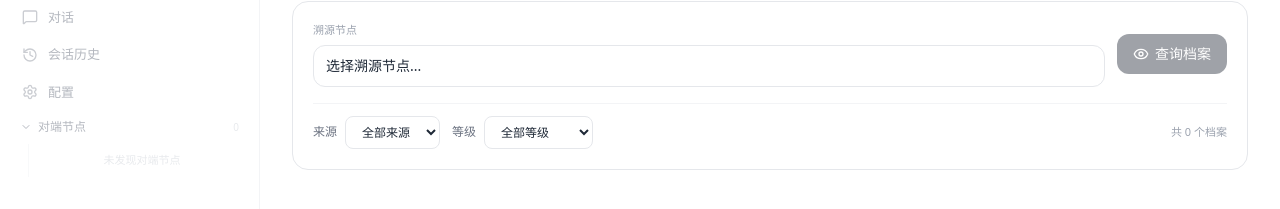
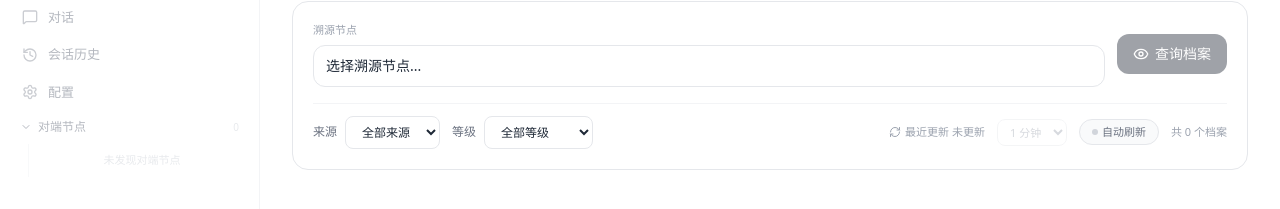
Before and after one commit to invictus-z/ATTP, a Vue app in the folder user/: page /#/trace/malicious in a window 1280 px wide. Shown: the part 134-343 px from the top of the page. Built offline with nearby package versions, Linux system fonts and the light colour scheme; what @attp/core would draw is missing.

Commit message:
dev: user 溯源渲染优化

```diff
--- a/user/src/views/trace/MaliciousView.vue
+++ b/user/src/views/trace/MaliciousView.vue
@@ -8,7 +8,7 @@
  *   GET /api/malicious/dossiers?source=&severity=&limit=
  *   GET /api/malicious/dossier/{did}
  */
-import { ref, computed, onMounted } from 'vue'
+import { ref, computed, onMounted, watch, onScopeDispose } from 'vue'
 import { useRoute } from 'vue-router'
 import {
   UserX, Eye, RefreshCw, CheckCircle2, Loader2, ChevronDown, ChevronRight,
@@ -31,6 +31,16 @@ const sourceFilter = ref('')
 const severityFilter = ref('')
 const dossiersData = ref<{ total: number; dossiers: MaliciousDossier[] } | null>(null)
 const loading = ref(false)
+
+// 自动刷新（可选）
+const autoRefresh = ref(false)
+const refreshIntervalSec = ref(60) // 60 / 180 / 300
+const lastUpdated = ref<number | null>(null) // ms 时间戳
+let refreshTimer: ReturnType<typeof setInterval> | null = null
+
+const lastUpdatedLabel = computed(() =>
+  lastUpdated.value ? new Date(lastUpdated.value).toLocaleTimeString('zh-CN', { hour12: false }) : '未更新',
+)
 
 const selectedDid = ref<string | null>(null)
 const detailOpen = ref(false)
@@ -55,13 +65,32 @@ async function fetchDossiers() {
     const qs = params.toString()
     const url = buildUrl(`/api/malicious/dossiers${qs ? '?' + qs : ''}`)
     const res = await apiFetch(url)
-    if (res.ok) dossiersData.value = res.data
+    if (res.ok) {
+      dossiersData.value = res.data
+      lastUpdated.value = Date.now()
+    }
   } catch {
     showToast('获取恶意档案失败', 'error')
   } finally {
     loading.value = false
   }
 }
+
+function startAutoRefresh() {
+  stopAutoRefresh()
+  refreshTimer = setInterval(() => { void fetchDossiers() }, refreshIntervalSec.value * 1000)
+}
+function stopAutoRefresh() {
+  if (refreshTimer) { clearInterval(refreshTimer); refreshTimer = null }
+}
+
+// 开关或间隔变化 → 重排定时器
+watch([autoRefresh, refreshIntervalSec], ([on]) => {
+  if (on) startAutoRefresh()
+  else stopAutoRefresh()
+})
+
+onScopeDispose(() => stopAutoRefresh())
 
 async function fetchDossierDetail(did: string) {
   if (!selectedNode.value) return
@@ -152,8 +181,26 @@ onMounted(() => {
                 <option value="banned">Banned</option>
               </select>
             </div>
-            <div class="ml-auto text-[11px] text-gray-400">
-              共 {{ dossiersData?.total ?? 0 }} 个档案
+            <div class="ml-auto flex items-center gap-3 text-[11px] text-gray-400">
+              <span class="flex items-center gap-1">
+                <RefreshCw class="w-3 h-3" :class="loading ? 'animate-spin' : ''" />
+                最近更新 {{ lastUpdatedLabel }}
+              </span>
+              <select v-model="refreshIntervalSec" :disabled="!autoRefresh"
+                class="px-2 py-1 text-[11px] border border-gray-200 rounded-lg bg-white disabled:opacity-40 focus:outline-none focus:ring-2 focus:ring-indigo-200"
+              >
+                <option :value="60">1 分钟</option>
+                <option :value="180">3 分钟</option>
+                <option :value="300">5 分钟</option>
+              </select>
+              <button @click="autoRefresh = !autoRefresh"
+                :class="['px-3 py-1 rounded-full text-[11px] font-medium border transition-colors flex items-center gap-1',
+                  autoRefresh ? 'bg-indigo-50 text-indigo-600 border-indigo-200' : 'bg-gray-50 text-gray-500 border-gray-200']"
+              >
+                <span class="w-1.5 h-1.5 rounded-full" :class="autoRefresh ? 'bg-indigo-500' : 'bg-gray-300'"></span>
+                自动刷新{{ autoRefresh ? '已开' : '' }}
+              </button>
+              <span>共 {{ dossiersData?.total ?? 0 }} 个档案</span>
             </div>
           </div>
         </div>
--- a/user/src/views/trace/TraceQueryView.vue
+++ b/user/src/views/trace/TraceQueryView.vue
@@ -37,6 +37,7 @@ const sessionIdInput = ref('')
 const didInput = ref('')
 const loading = ref(false)
 const activeTab = ref<'behavior' | 'reports' | 'alerts'>('behavior')
+const hasQueried = ref(false)
 
 // ─── 数据 ───
 const behaviorNodes = ref<HopNode[]>([])
@@ -84,19 +85,23 @@ const currentTriggerLoading = computed(() =>
   queryMode.value === 'vertical' ? vFlow.triggerLoading.value : hFlow.triggerLoading.value,
 )
 
-/** 状态展示：running | completed | failed | not_found | idle */
-const statusKind = computed<'idle' | 'running' | 'completed' | 'failed' | 'not_found'>(() => {
+/** 状态展示：running | completed | failed | not_found | uptodate | idle */
+const statusKind = computed<'idle' | 'running' | 'completed' | 'failed' | 'not_found' | 'uptodate'>(() => {
   const s = currentStatus.value
   if (!s) return 'idle'
   if (s.status === 'running' || s.status === 'already_running') return 'running'
-  if (s.status === 'completed') return s.triggered === false ? 'failed' : 'completed'
+  if (s.status === 'completed') {
+    if (s.triggered === false) {
+      // 已分析过、无新增 trace（旧报告仍有效）——不是失败
+      const r = s.reason || ''
+      if (r === 'no_unanalyzed_traces' || r === 'no_new_traces') return 'uptodate'
+      return 'failed'
+    }
+    return 'completed'
+  }
   if (s.status === 'not_found') return 'not_found'
   return 'idle'
 })
-
-const triggerEnabled = computed(() =>
-  statusKind.value === 'not_found' || statusKind.value === 'idle' || statusKind.value === 'failed' || statusKind.value === 'completed',
-)
 
 // ─── 数据拉取 ───
 async function fetchBehavior(sid: string) {
@@ -145,22 +150,24 @@ async function doQuery() {
     if (queryMode.value === 'vertical') {
       const sid = sessionIdInput.value.trim()
       if (!sid) return
+      hasQueried.value = true
       await Promise.all([
         fetchBehavior(sid),
         vFlow.refreshStatus(sid),
       ])
-      // 已完成则直接取报告
-      if (vFlow.status.value?.status === 'completed' && vFlow.status.value.triggered !== false) {
+      // 已完成则直接取报告（含「已是最新」态——旧报告仍应展示；仅真正失败时不取）
+      if (vFlow.status.value?.status === 'completed' && statusKind.value !== 'failed') {
         await fetchVerticalReport(sid)
       }
     } else {
       const did = didInput.value.trim()
       if (!did) return
+      hasQueried.value = true
       await Promise.all([
         fetchHorizontalState(did),
         hFlow.refreshStatus(did),
       ])
-      if (hFlow.status.value?.status === 'completed' && hFlow.status.value.triggered !== false) {
+      if (hFlow.status.value?.status === 'completed' && statusKind.value !== 'failed') {
         await fetchHorizontalReport(did)
       }
     }
@@ -201,6 +208,7 @@ function onViewDossier(did: string) {
 
 function switchMode(mode: 'vertical' | 'horizontal') {
   queryMode.value = mode
+  hasQueried.value = false
 }
 
 // ─── 生命周期 ───
@@ -284,14 +292,6 @@ onMounted(async () => {
                 <Loader2 v-if="loading" class="w-4 h-4 animate-spin" />
                 <Search v-else class="w-4 h-4" /> 查询
               </button>
-              <button v-if="triggerEnabled" @click="doTrigger"
-                :disabled="currentTriggerLoading || currentPolling || !selectedNodeId || (queryMode === 'vertical' ? !sessionIdInput.trim() : !didInput.trim())"
-                class="px-4 py-2.5 text-sm font-medium text-white bg-indigo-600 rounded-xl hover:bg-indigo-700 transition-colors flex items-center gap-1.5 disabled:opacity-40 disabled:cursor-not-allowed"
-              >
-                <Loader2 v-if="currentTriggerLoading || currentPolling" class="w-4 h-4 animate-spin" />
-                <Zap v-else class="w-4 h-4" />
-                {{ statusKind === 'completed' ? '重新分析' : '触发分析' }}
-              </button>
             </div>
           </div>
         </div>
@@ -319,6 +319,10 @@ onMounted(async () => {
                 <CheckCircle2 class="w-4 h-4 text-emerald-500" />
                 <span class="text-[12px] text-emerald-600 font-medium">分析完成</span>
               </template>
+              <template v-else-if="statusKind === 'uptodate'">
+                <CheckCircle2 class="w-4 h-4 text-gray-400" />
+                <span class="text-[12px] text-gray-500 font-medium">已是最新 · 无新增待分析 trace</span>
+              </template>
               <template v-else-if="statusKind === 'failed'">
                 <XCircle class="w-4 h-4 text-red-500" />
                 <span class="text-[12px] text-red-600 font-medium">分析失败</span>
@@ -326,7 +330,14 @@ onMounted(async () => {
               </template>
               <template v-else-if="statusKind === 'not_found'">
                 <Clock class="w-4 h-4 text-gray-400" />
-                <span class="text-[12px] text-gray-400">未找到分析任务，点击「触发分析」开始</span>
+                <span class="text-[12px] text-gray-400">未找到分析任务</span>
+                <button @click="doTrigger"
+                  :disabled="currentTriggerLoading || currentPolling || !selectedNodeId || (queryMode === 'vertical' ? !sessionIdInput.trim() : !didInput.trim())"
+                  class="px-3 py-1.5 text-[12px] font-medium text-white bg-indigo-600 rounded-lg hover:bg-indigo-700 transition-colors flex items-center gap-1.5 disabled:opacity-40 disabled:cursor-not-allowed"
+                >
+                  <Loader2 v-if="currentTriggerLoading || currentPolling" class="w-3.5 h-3.5 animate-spin" />
+                  <Zap v-else class="w-3.5 h-3.5" /> 触发分析
+                </button>
               </template>
               <template v-else>
                 <Clock class="w-4 h-4 text-gray-400" />
@@ -344,6 +355,7 @@ onMounted(async () => {
           <template v-else>
             <!-- ============ 纵向 ============ -->
             <template v-if="queryMode === 'vertical'">
+              <div v-if="hasQueried" class="space-y-6">
               <!-- Tabs -->
               <div class="flex items-center gap-1 bg-gray-100/60 rounded-xl p-1 flex-wrap">
                 <button v-for="tab in ([
@@ -368,7 +380,7 @@ onMounted(async () => {
               <!-- 分析报告 -->
               <div v-if="activeTab === 'reports'" class="space-y-4">
                 <div v-if="vReports.length === 0" class="text-center py-12 text-gray-400 text-sm">
-                  <div v-if="statusKind !== 'completed'">触发纵向分析后将生成报告</div>
+                  <div v-if="statusKind !== 'completed' && statusKind !== 'uptodate'">触发纵向分析后将生成报告</div>
                   <div v-else>该会话暂无分析报告</div>
                 </div>
                 <AnalysisReportCard v-for="r in vReports" :key="r.id" :report="r" axis="v" @view-dossier="onViewDossier" />
@@ -432,6 +444,8 @@ onMounted(async () => {
                   </div>
                 </div>
               </div>
+              </div>
+              <div v-else class="text-center py-12 text-gray-400 text-sm">输入 Session ID 进行溯源查询</div>
             </template>
 
             <!-- ============ 横向 ============ -->
```
